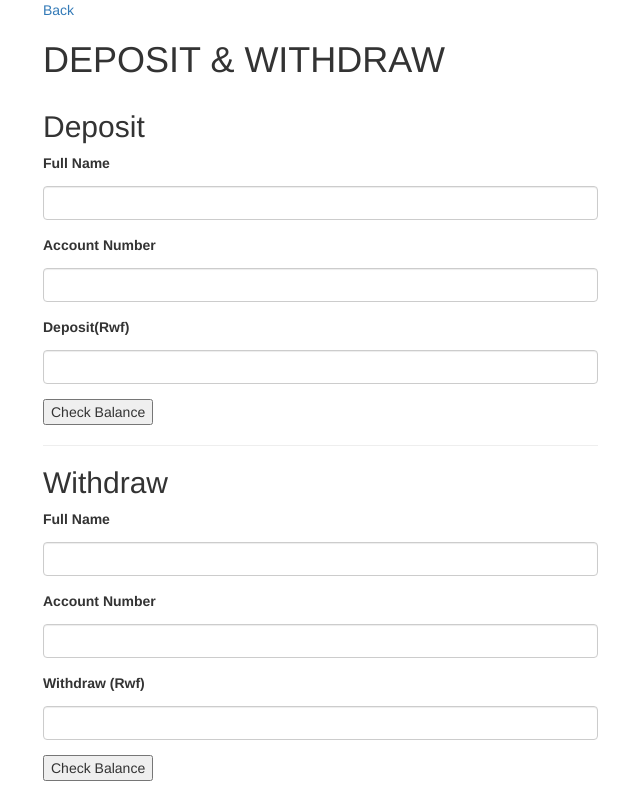
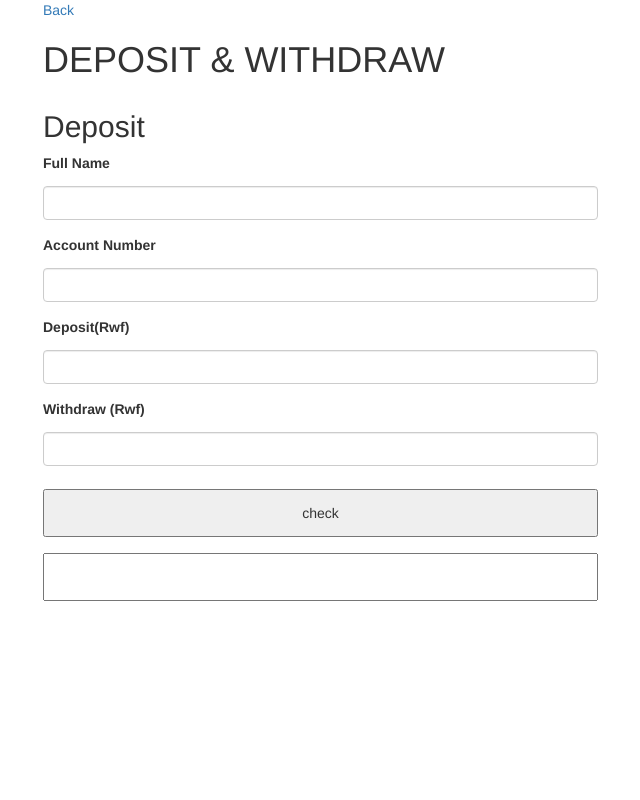
Before and after one commit to nuriath/Bank-Account, a plain HTML site: page deposit.html in a window 1280 px wide. Shown: the whole page, without its empty margins (27-667 px from the left). Drawn offline with Linux system fonts and the light colour scheme.

Commit message:
modify a deposit file

```diff
--- a/deposit.html
+++ b/deposit.html
@@ -32,28 +32,16 @@
                     <input type="number" class="form-control" id="deposit" value="number">
                 </div>
 
-                <button type="submit" onclick="onclick()" id="btn">Check Balance</button>
-
-                <hr>
-
-                <h2>Withdraw</h2>
-                <div class="form-group">
-                    <label for="full-name">Full Name</label>
-                    <input type="text" class="form-control" id="full-name">
-                    </div>
-
-                    <div class="form-group">
-                        <label for="id-number">Account Number</label>
-                        <input type="number" class="form-control" id="idnumber">
-                    </div>
                 <div class="form-group">
                     <label for="withdraw">Withdraw (Rwf)</label>
                     <input type="number" class="form-control" id="withdraw">
                 </div>
+                <div class="form-group">
+                    <input type="button" onclick="balance()" value="check">
+                    <input type="text" id="answer">
+                </div>
             </form>
-            <button type="submit" onclick="check()">Check Balance</button>
-            </div>
-            <p id="balance"></p>
+
 
         </div>
         </div>
```
